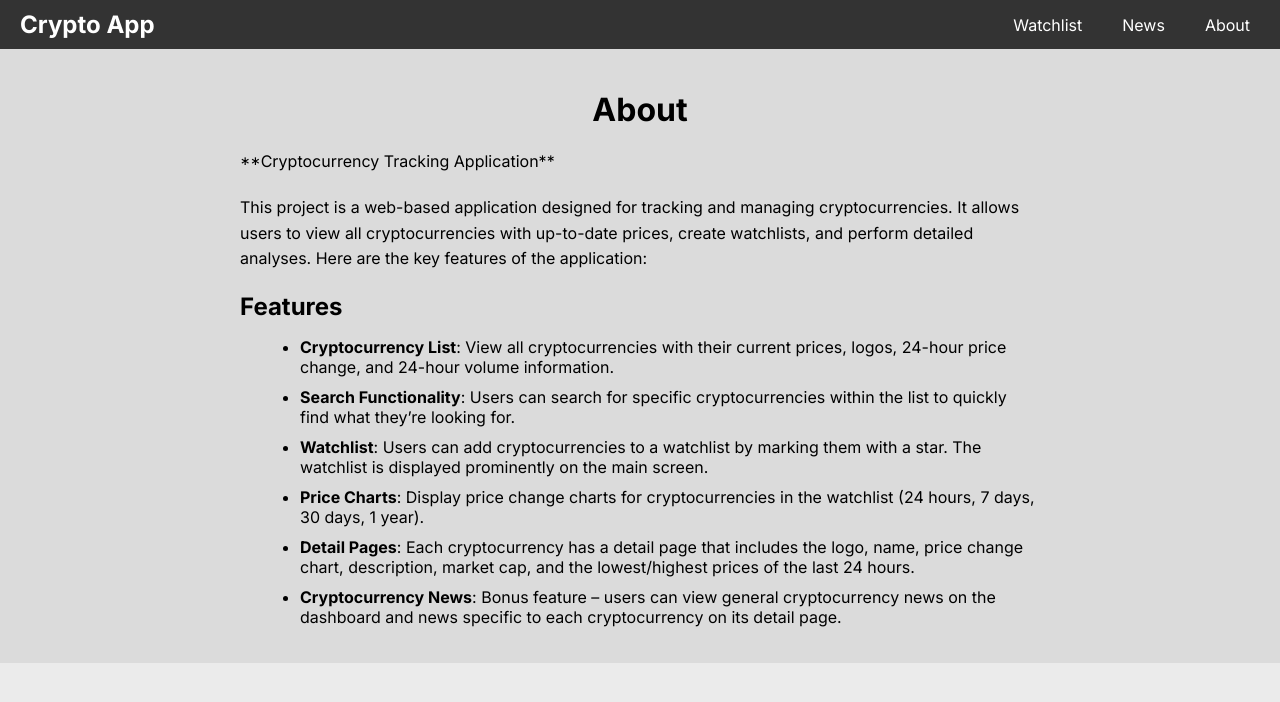
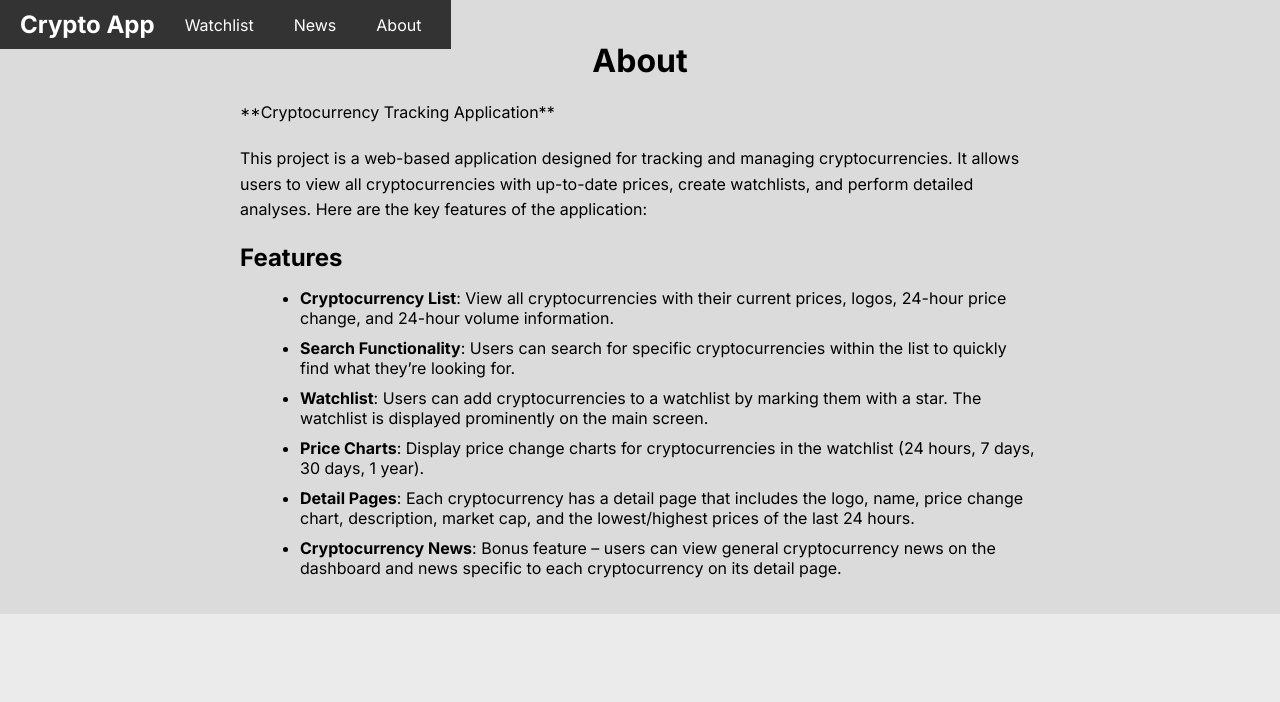
Before and after one commit to gokayoncu/crypto_App, a Next.js app: page /about in a window 1280 px wide. Shown: the top 702 px of the page. Built offline with nearby package versions, Linux system fonts and the light colour scheme.

Commit message:
Update Navbar.module.css

```diff
--- a/app/styles/Navbar.module.css
+++ b/app/styles/Navbar.module.css
@@ -1,12 +1,14 @@
 /* components/Navbar.module.css */
 .navbar {
     display: flex;
-
+    position: fixed;
+    top: 0;
     justify-content: space-between;
     align-items: center;
     padding: 10px 20px;
     background-color: #333;
     color: white;
+    z-index: 1000; /* Diğer içeriklerin üzerine çıkması için */
 }
 
 .logo {
```
Lines whose indentation alone changed are shown as unchanged.
